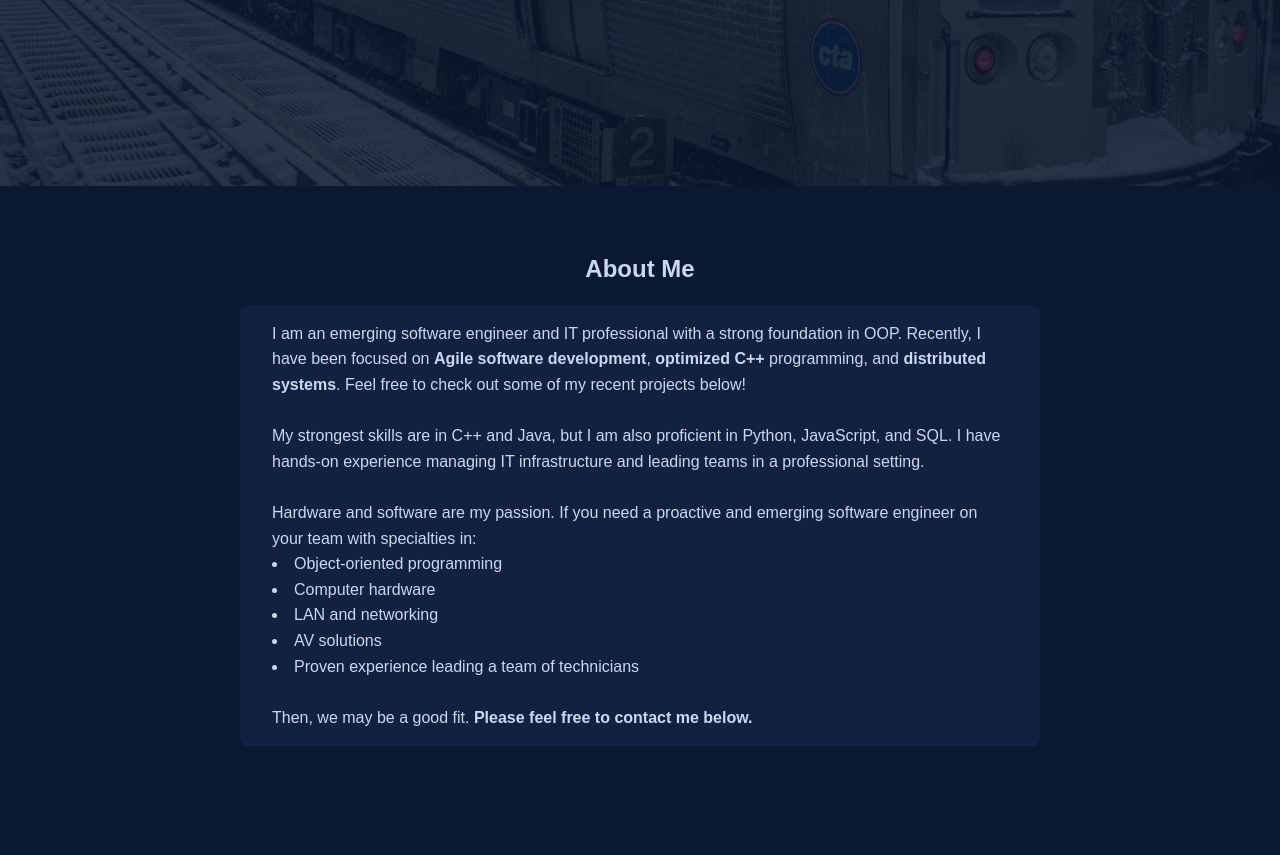
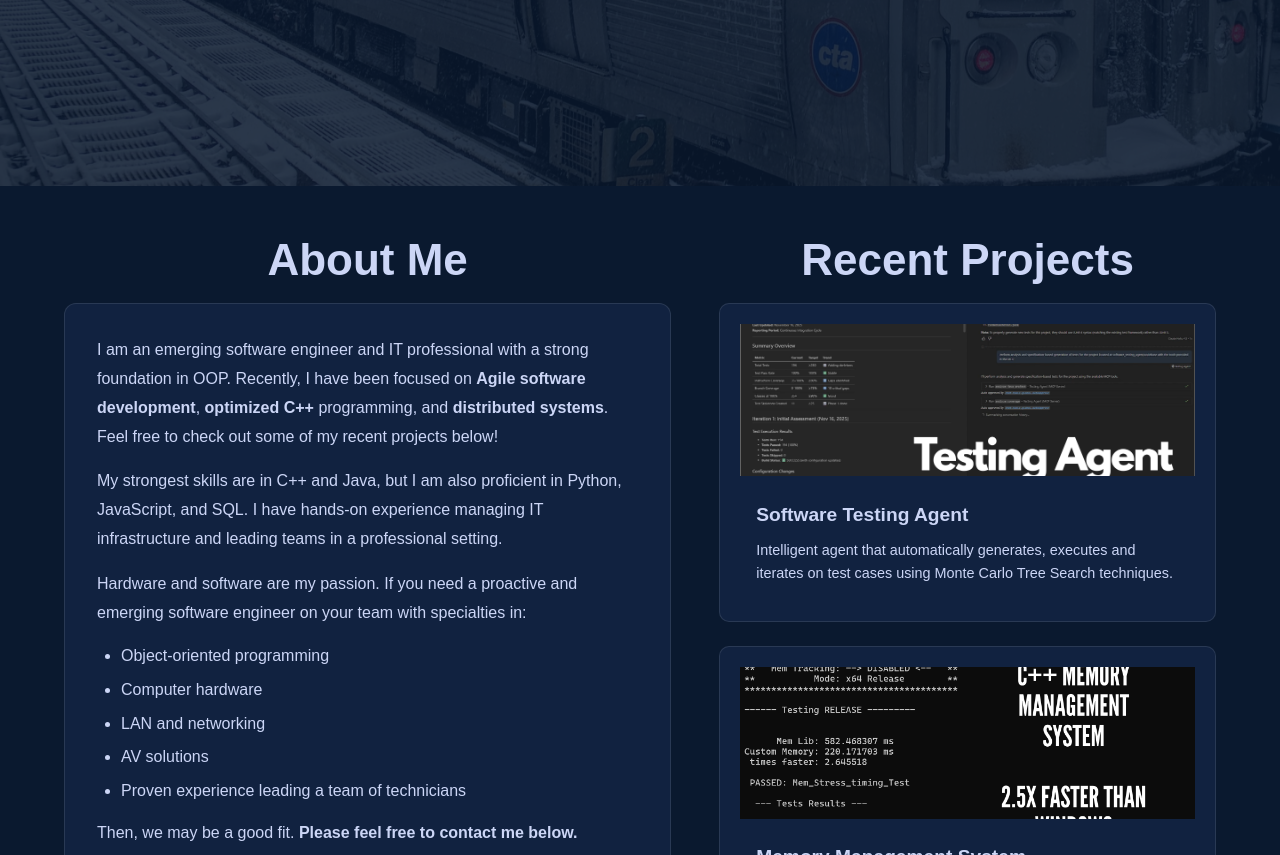
Before and after one commit to cazaresb/website-portfolio, a React (Vite) app: page / in a window 1280 px wide. Shown: the part 445-1300 px from the top of the page. Built offline with nearby package versions, Linux system fonts and the light colour scheme.

Commit message:
Lots changes

```diff
--- a/src/App.jsx
+++ b/src/App.jsx
@@ -1,24 +1,30 @@
-import React from 'react';
-import { BrowserRouter, Routes, Route } from 'react-router-dom';
-import Navbar from './components/Navbar';
-import Footer from './components/Footer';
-import Home from './components/Home';
-import SoftwareTestingAgent from './components/SoftwareTestingAgent';
-import MemorySystem from './components/MemorySystem';
-import ProjectsPage from './pages/ProjectsPage';
+import React from "react";
+import { BrowserRouter, Routes, Route } from "react-router-dom";
+import Navbar from "./components/Navbar";
+import Footer from "./components/Footer";
+// Import the Home layout from the pages directory.  This file orchestrates
+// the landing page layout (Hero, About + Projects grid, Contact).
+import Home from "./pages/Home";
+import SoftwareTestingAgent from "./components/SoftwareTestingAgent";
+import MemorySystem from "./components/MemorySystem";
+import ProjectsPage from "./pages/ProjectsPage";
 
 // The root component sets up routing and persistent layout elements.
 const App = () => {
   return (
     <BrowserRouter>
       <Navbar />
-      <Routes>
-        <Route path="/" element={<Home />} />
-        <Route path="/software-testing-agent" element={<SoftwareTestingAgent />} />
-        <Route path="/memory-system" element={<MemorySystem />} />
-        {/* Dedicated listing page for projects */}
-        <Route path="/projects" element={<ProjectsPage />} />
-      </Routes>
+      <main className="app-main">
+        <Routes>
+          <Route path="/" element={<Home />} />
+          <Route
+            path="/software-testing-agent"
+            element={<SoftwareTestingAgent />}
+          />
+          <Route path="/memory-system" element={<MemorySystem />} />
+          <Route path="/projects" element={<ProjectsPage />} />
+        </Routes>
+      </main>
       <Footer />
     </BrowserRouter>
   );
--- a/src/components/About.jsx
+++ b/src/components/About.jsx
@@ -2,32 +2,39 @@ import React from "react";
 
 // About section describing the individual's background and interests.
 const About = () => (
-  <section id="about" className="about">
-    <h2>About Me</h2>
-    <p className="about-text">
+  // The about section is presented as a panel with a border and subtle
+  // background.  It uses semantic HTML: headings, paragraphs and lists.
+
+  <section>
+    <h2 className="section-title">About Me</h2>
+    <div className="about-panel">
+      <p>
         I am an emerging software engineer and IT professional with a strong
         foundation in OOP. Recently, I have been focused on{" "}
-      <b>Agile software development</b>,<b> optimized C++</b> programming, and{" "}
+        <b>Agile software development</b>, <b>optimized C++</b> programming, and{" "}
         <b>distributed systems</b>. Feel free to check out some of my recent
         projects below!
-      <br></br>
-      <br></br>
+      </p>
+      <p>
         My strongest skills are in C++ and Java, but I am also proficient in
-      Python, JavaScript, and SQL. I have hands-on experience managing IT
+        Python, JavaScript, and SQL. I have hands‑on experience managing IT
         infrastructure and leading teams in a professional setting.
-      <br></br>
-      <br></br>
-      Hardware and software are my passion. If you need a proactive and emerging
-      software engineer on your team with specialties in:
-      <br></br>
-      <li>Object-oriented programming</li>
+      </p>
+      <p>
+        Hardware and software are my passion. If you need a proactive and
+        emerging software engineer on your team with specialties in:
+      </p>
+      <ul>
+        <li>Object‑oriented programming</li>
         <li>Computer hardware</li>
         <li>LAN and networking</li>
         <li>AV solutions</li>
         <li>Proven experience leading a team of technicians</li>
-      <br></br>
+      </ul>
+      <p>
         Then, we may be a good fit. <b>Please feel free to contact me below.</b>
       </p>
+    </div>
   </section>
 );
 
--- a/src/components/Projects.jsx
+++ b/src/components/Projects.jsx
@@ -1,38 +1,69 @@
-import React from 'react';
-import project1 from '../assets/project1.png';
-import project2 from '../assets/project2.png';
-import ProjectCard from './ProjectCard';
+import React from "react";
+import { Link } from "react-router-dom";
+import { projects as allProjects } from "../data/projects.js";
 
-// Data for the projects to display. Each object represents a project.
-const projectData = [
-  {
-    title: 'Software Testing Agent',
-    description:
-      'An intelligent agent (using MCTS) that automatically generates, executes, and iterates on test cases to achieve maximum code coverage.',
-    image: project1,
-    // Link to the dedicated project page
-    link: '/software-testing-agent',
-  },
-  {
-    title: 'Memory Management System',
-    description:
-      'Inspired by Optimized C++, this system uses custom allocators & deallocators to reduce fragmentation and improve performance.',
-    image: project2,
-    // Link to the dedicated project page
-    link: '/memory-system',
-  },
-];
+/**
+ * Projects component.
+ *
+ * When provided a variant of "featured", this component displays only the
+ * first two projects from the dataset and includes a call‑to‑action link to
+ * view all projects.  Without a variant it lists every project.  The card
+ * layout and container classes adapt based on the variant to ensure
+ * appropriate spacing and styling.
+ *
+ * @param {Object} props
+ * @param {string} [props.variant] - Pass "featured" to show a preview on the
+ *   home page.  Omitting or passing any other value renders the full list.
+ */
+const Projects = ({ variant }) => {
+  // Determine which projects to display.  A variant of "featured" limits
+  // the array to the first two entries.
+  const projects =
+    variant === "featured" ? allProjects.slice(0, 2) : allProjects;
 
-// Projects section that maps over projectData and renders a ProjectCard for each item.
-const Projects = () => (
-  <section id="projects" className="projects">
-    <h2>Recent Projects</h2>
-    <div className="project-list">
-      {projectData.map((project, index) => (
-        <ProjectCard key={index} {...project} />
-      ))}
-    </div>
-  </section>
-);
+  // Set up class names and titles based on whether the listing is a preview.
+  const sectionClass =
+    variant === "featured" ? "projects-featured" : "projects";
+  const listClass =
+    variant === "featured" ? "featured-projects" : "project-list";
+  const heading = variant === "featured" ? "Recent Projects" : "Projects";
+
+  return (
+    <section className={sectionClass} id="projects">
+      <h2 className="section-title">{heading}</h2>
+
+      <div className={listClass}>
+        {projects.map((project) => {
+          // Resolve the image URL relative to this module so Vite can bundle it.
+          const imgUrl = new URL(`../assets/${project.image}`, import.meta.url)
+            .href;
+          return (
+            <article key={project.slug} className="project-card">
+              <Link to={project.slug}>
+                <div className="project-image-wrapper">
+                  <img
+                    src={imgUrl}
+                    alt={project.title}
+                    className="project-image2"
+                  />
+                </div>
+                <div className="project-content">
+                  <h3>{project.title}</h3>
+                  <p>{project.shortDescription}</p>
+                  {/* Show technologies only on the full projects page */}
+                  {variant !== "featured" && (
+                    <span className="project-tech">
+                      {project.technologies.join(", ")}
+                    </span>
+                  )}
+                </div>
+              </Link>
+            </article>
+          );
+        })}
+      </div>
+    </section>
+  );
+};
 
 export default Projects;
--- /dev/null
+++ b/src/pages/Home.jsx
@@ -0,0 +1,38 @@
+import React from "react";
+import Hero from "../components/Hero";
+import About from "../components/About";
+import Projects from "../components/Projects";
+import Contact from "../components/Contact";
+
+/**
+ * Home page layout orchestrator.
+ *
+ * The landing page is structured with a full‑width hero followed by a grid
+ * containing the About and Recent Projects panels.  The grid collapses to a
+ * single column on smaller screens.  A contact section follows and
+ * remains full width to maintain clear separation from the grid content.
+ */
+const Home = () => {
+  return (
+    <>
+      {/* Hero banner */}
+      <Hero />
+
+      {/* Main content grid.  The container class centers the grid within the page */}
+      <section className="home-main">
+        <div className="home-grid container">
+          <About />
+          {/* Show only the first two projects on the home page */}
+          <Projects variant="featured" />
+        </div>
+      </section>
+
+      {/* When showing only a preview, include a CTA button to view all projects */}
+
+      {/* Full width contact section */}
+      <Contact />
+    </>
+  );
+};
+
+export default Home;
--- a/src/styles/global.css
+++ b/src/styles/global.css
@@ -3,6 +3,12 @@
  * Basic resets, typography and layout styles are defined here.
  */
 
+html,
+body,
+#root {
+  min-height: 100%;
+  height: 100%;
+}
 /* Design tokens defined as CSS variables for reuse across the site. */
 :root {
   --bg-primary: #0a192f;
@@ -11,8 +17,8 @@
   --text-muted: #8892b0;
   --accent: #64ffda;
   --border-subtle: rgba(255, 255, 255, 0.1);
-  --container-width: 1000px;
-  --section-spacing: 4rem;
+  --container-width: 2000px;
+  --section-spacing: 1rem;
 }
 
 * {
@@ -26,6 +32,16 @@ body {
   line-height: 1.6;
   color: var(--text-primary);
   background-color: var(--bg-primary);
+}
+
+#root {
+  display: flex;
+  flex-direction: column;
+  min-height: 100vh;
+}
+
+.app-main {
+  flex: 1;
 }
 
 a {
@@ -110,7 +126,10 @@ a {
 
 .hero-content {
   position: relative;
-  max-width: 600px;
+  /* Allow the hero content to grow wider on larger screens while still
+     maintaining a comfortable maximum width.  The min() function
+     constrains the content to 90% of its container or 900px. */
+  width: min(90%, 900px);
   margin-left: 5%;
 }
 
@@ -162,6 +181,9 @@ section {
   color: var(--text-primary);
 }
 
+.projects {
+  flex: 1;
+}
 /* Projects grid */
 .project-list {
   display: grid;
@@ -172,24 +194,28 @@ section {
 }
 
 .project-card {
-  background-color: var(--bg-secondary);
+  /* Updated card styling: add internal padding and adjust rounded corners. */
+  width: 100%;
+  padding: 1.25rem;
+  border-radius: 10px;
+  background: var(--bg-secondary);
   border: 1px solid var(--border-subtle);
-  border-radius: 8px;
-  overflow: hidden;
-  box-shadow: 0 2px 4px rgba(2, 12, 27, 0.2);
-  transition:
-    transform 0.2s ease,
-    box-shadow 0.2s ease;
+  transition: transform 0.2s ease;
 }
 
 .project-card:hover {
-  transform: translateY(-5px);
-  box-shadow: 0 4px 10px rgba(2, 12, 27, 0.3);
+  transform: translateY(-4px);
 }
 
 .project-image {
   width: 100%;
-  height: 300px;
+  height: 100px;
+  object-fit: cover;
+}
+
+.project-image2 {
+  width: 100%;
+  height: 152px;
   object-fit: cover;
 }
 
@@ -206,7 +232,7 @@ section {
 
 .project-content p {
   font-size: 0.9rem;
-  color: var(--text-muted);
+  color: var(--text-primary);
 }
 
 .project-link {
@@ -274,13 +300,13 @@ section {
   padding: 1rem 0;
   background-color: var(--bg-secondary);
   border-top: 1px solid var(--border-subtle);
-  margin-top: var(--section-spacing);
+  margin-top: auto;
   color: var(--text-muted);
 }
 
 /* Project pages */
 .project-page {
-  max-width: 800px;
+  max-width: 60%;
   margin: 2rem auto;
   padding: 0 1rem;
 }
@@ -294,7 +320,7 @@ section {
 .project-page p {
   margin-bottom: 1rem;
   line-height: 1.6;
-  color: var(--text-muted);
+  color: var(--text-primary);
 }
 
 .project-media {
@@ -305,7 +331,7 @@ section {
 
 .project-media img {
   width: 100%;
-  max-height: 400px;
+  max-height: 600px;
   object-fit: cover;
   border-radius: 8px;
 }
@@ -335,6 +361,7 @@ section {
   font-size: 1rem;
   line-height: 1.75;
   margin: 0 0 1rem 0;
+  color: var(--text-primary);
 }
 
 .content-block {
@@ -399,3 +426,90 @@ code {
     margin-left: 1rem;
   }
 }
+
+/* -------------------------------------------------------------------------
+ * Home page grid and panel styles
+ *
+ * The home page features a responsive two‑column layout on desktop that
+ * collapses into a single column on smaller viewports.  Sections use
+ * generous padding and consistent panel styling to improve readability.
+ */
+
+/* Section wrapper for the grid on the home page.  Adds vertical spacing
+   between the hero and contact sections. */
+.home-main {
+  margin-top: var(--section-spacing);
+  padding: var(--section-spacing) 0;
+}
+
+/* Grid container for the About and Projects panels.  The grid allocates
+   slightly more space to the About panel (1.1fr) than to the projects (0.9fr). */
+.home-grid {
+  display: grid;
+  grid-template-columns: 1.1fr 0.9fr;
+  gap: 3rem;
+  align-items: start;
+}
+
+/* Collapse the two‑column grid into a single column on narrow screens. */
+@media (max-width: 900px) {
+  .home-grid {
+    grid-template-columns: 1fr;
+  }
+}
+
+/* About section presented as a panel with a subtle background and border. */
+.about-panel {
+  background: var(--bg-secondary);
+  border: 1px solid var(--border-subtle);
+  padding: 2rem;
+  border-radius: 12px;
+}
+
+/* Typography and spacing within the about panel. */
+.about-panel p {
+  line-height: 1.8;
+  color: var(--text-primary);
+  margin-bottom: 1rem;
+}
+
+.about-panel ul {
+  margin-left: 1.5rem;
+  margin-bottom: 1rem;
+  list-style-type: disc;
+}
+
+.about-panel li {
+  margin-bottom: 0.5rem;
+  color: var(--text-primary);
+}
+
+/* Layout styles for the featured projects section on the home page. */
+.projects-featured {
+  display: flex;
+  flex-direction: column;
+}
+
+/* Stack featured project cards vertically with consistent spacing. */
+.featured-projects {
+  display: flex;
+  flex-direction: column;
+  gap: 1.5rem;
+}
+
+/* Button style used for call‑to‑action links (e.g. view all projects). */
+.button-outline {
+  display: inline-block;
+  padding: 0.7rem 1.5rem;
+  border: 1px solid var(--accent);
+  border-radius: 4px;
+  color: var(--accent);
+  transition:
+    background-color 0.2s ease,
+    color 0.2s ease;
+}
+
+.button-outline:hover {
+  background-color: var(--accent);
+  color: var(--bg-primary);
+}
```
Also changed, not shown: src/components/SoftwareTestingAgent.jsx (+59 -73 lines), src/pages/ProjectsPage.jsx (+6 -10 lines). Lines whose indentation alone changed are shown as unchanged.
